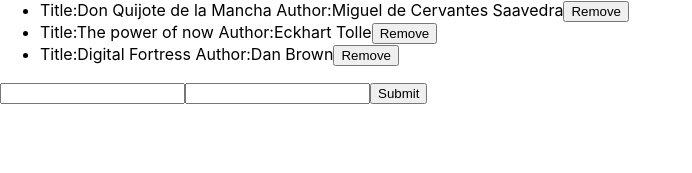
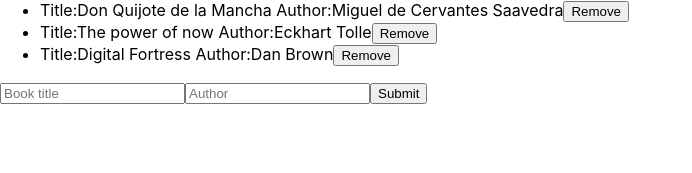
Before and after one commit to dfsalam/bookstore, a React (Create React App) app: page /books in a window 1280 px wide. Shown: the part 125-298 px from the top of the page, without its empty margins (0-692 px from the left). Built offline with nearby package versions, Linux system fonts and the light colour scheme.

Commit message:
Add input placeholders in Form component

```diff
--- a/src/components/Form.jsx
+++ b/src/components/Form.jsx
@@ -1,8 +1,8 @@
 export default function Form() {
   return (
     <form>
-      <input type="text" />
-      <input type="text" />
+      <input type="text" placeholder="Book title" />
+      <input type="text" placeholder="Author" />
       <button type="submit">Submit</button>
     </form>
   );
```
